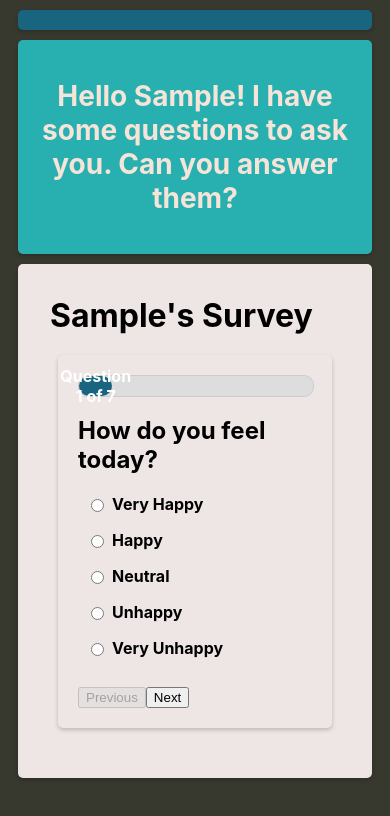
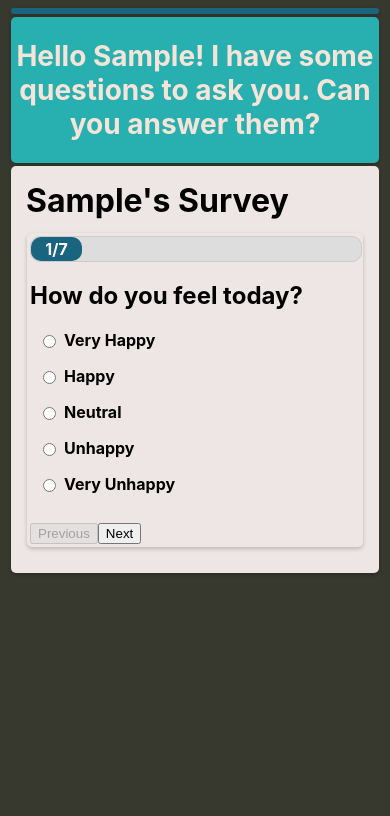
Before and after one commit to ozanugurozturk/project-survey-OzanUgurOzturk, a React (Vite) app: page / in a window 390 px wide. Both pictures are taken after typing "Sample" into the empty fields and a click on the button "Submit". Shown: the top 816 px of the page. Built offline with nearby package versions, Linux system fonts and the light colour scheme; no server answers.

Commit message:
Required fixes for progression bar

```diff
--- a/src/components/SurveyForm.jsx
+++ b/src/components/SurveyForm.jsx
@@ -71,7 +71,7 @@ const SurveyForm = ({ questions, userName, step, setStep, handleRestart }) => {
     <div className="survey-container">
       <div className="progress-bar" role="progressbar" aria-valuenow={(step + 1) / questions.length * 100} aria-valuemin="0" aria-valuemax="100">
         <div className="progress-bar-inner" style={{ width: `${((step + 1) / questions.length) * 100}%` }}>
-          {`Question ${step + 1} of ${questions.length}`}
+          {`${step + 1}/${questions.length}`}
         </div>
       </div>
       {showPopup ? (
--- a/src/components/SurveyResultPopup.css
+++ b/src/components/SurveyResultPopup.css
@@ -31,3 +31,9 @@
   .survey-popup p {
     margin: 8px 0;
   }
+
+  @media (max-width: 768px) {
+    .survey-popup {
+      padding: 2px;
+    }
+  }
--- a/src/components/WeatherCard.css
+++ b/src/components/WeatherCard.css
@@ -58,7 +58,8 @@
   @media (max-width: 768px) {
     .weather-card {
       font-size: 14px;
-      padding: 10px;
+      padding: 3px;
+      margin: 3px;
     }
 
     .weather-header {
--- a/src/index.css
+++ b/src/index.css
@@ -60,14 +60,16 @@ legend {
 
 .progress-bar {
   width: 100%;
-  height: 20px;
+  max-width: 100%;
+  height: auto;
   background-color: #ddd;
   border: 1px solid #ccc;
   border-radius: 10px;
 }
 
 .progress-bar-inner {
-  height: 100%;
+  max-width: 100%;
+  height: auto;
   background-color: #19647E;
   border-radius: 10px;
   transition: width 0.7s;
@@ -77,4 +79,16 @@ legend {
   color: white;
   font-weight: bold;
   text-align: center;
+  padding: 2px;
 }
+
+@media (max-width: 768px) {
+  .content-container {
+    padding: 3px;
+    margin: 3px;
+  }
+  .survey-container {
+    padding: 3px;
+    margin: 3px;
+  }
+}
```
Also changed, not shown: .eslintrc.cjs (deleted).
